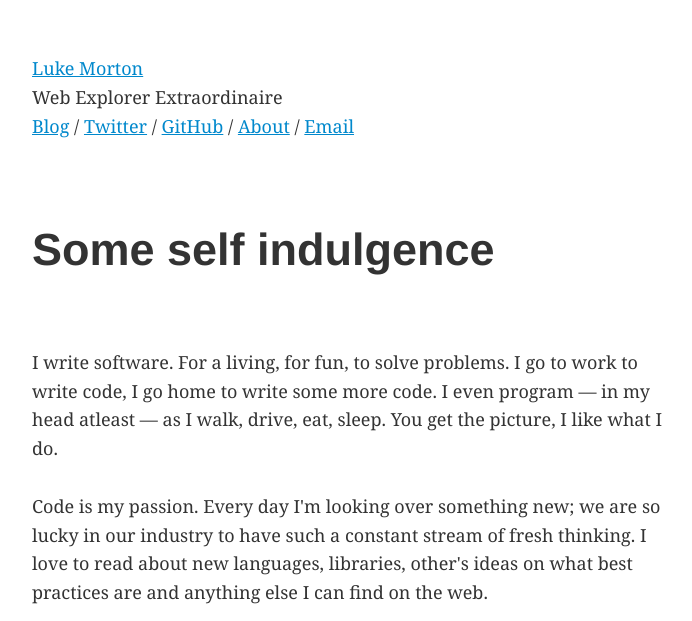
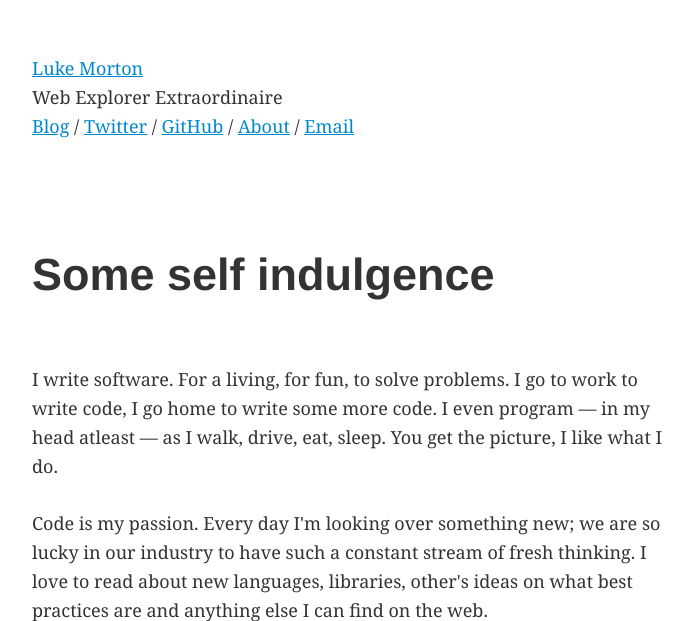
Before and after one commit to lukemorton/lukemorton.co.uk, a PHP site: page /about.html in a window 1280 px wide. Shown: the top 621 px of the page, without its empty margins (22-714 px from the left). Run offline with PHP 8.4, Linux system fonts and the light colour scheme; some libraries are stand-ins or nearby versions.

Commit message:
Override margin instead of using both padding and margin

```diff
--- a/public/css/screen.css
+++ b/public/css/screen.css
@@ -29,7 +29,7 @@ h3 {
 
 h1 {
   font-size: 2.5em;
-  padding: 20px 0 30px 0;
+  margin: 2em 0 1em 0;
 }
 
 h2 {
```
